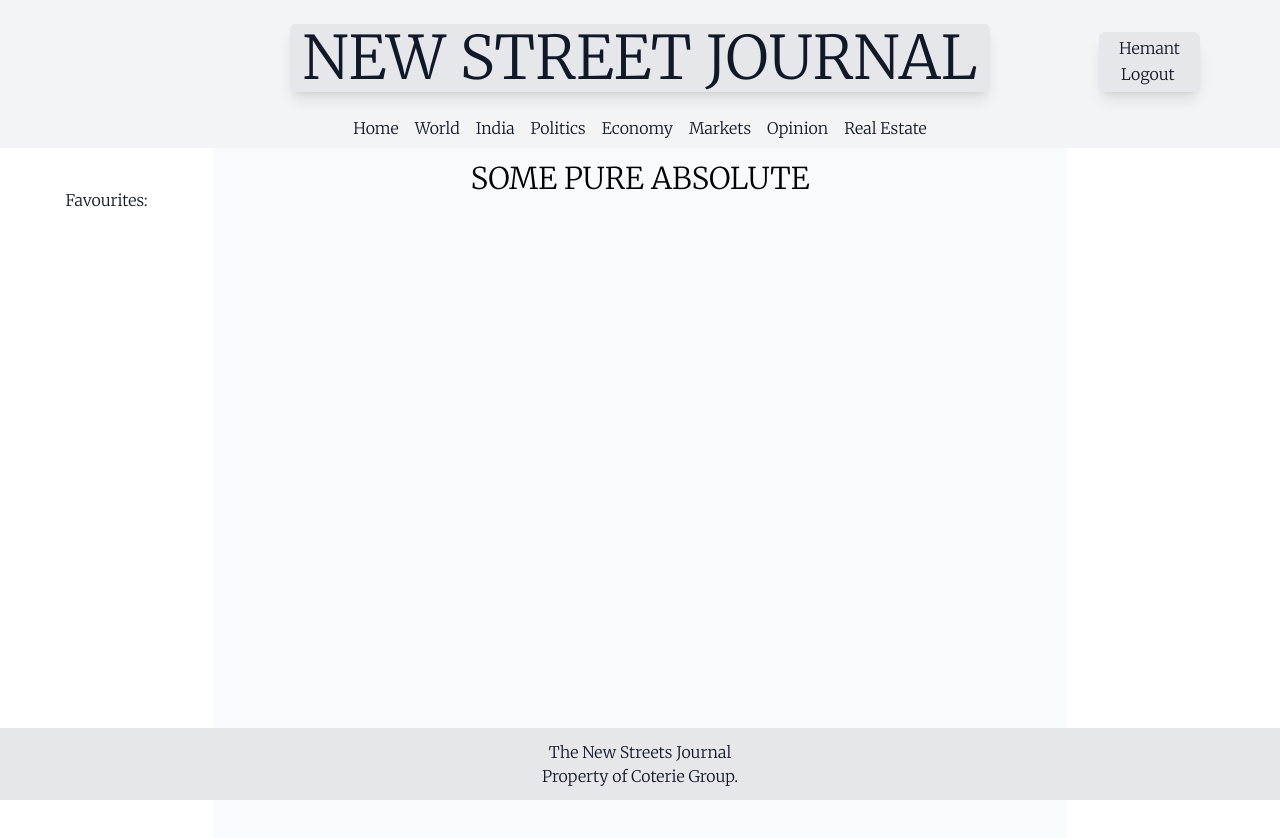
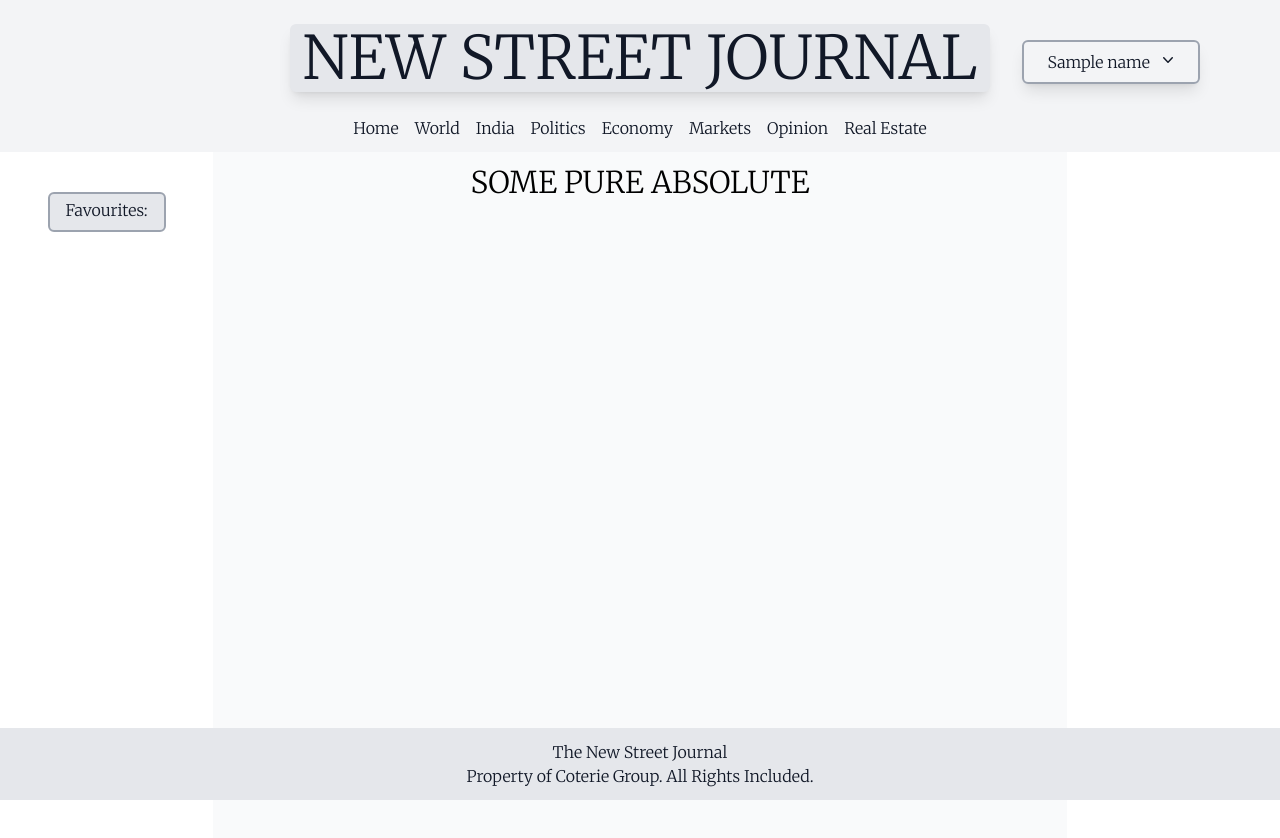
Before and after one commit to hemantsharma1498/comparator, a React (Create React App) app in the folder client/: page / in a window 1280 px wide. Shown: the top 838 px of the page. Built offline with nearby package versions, Linux system fonts and the light colour scheme.

Commit message:
finished home page

```diff
--- a/client/package.json
+++ b/client/package.json
@@ -3,9 +3,12 @@
   "version": "0.1.0",
   "private": true,
   "dependencies": {
+    "@headlessui/react": "^1.6.6",
+    "@heroicons/react": "^2.0.8",
     "@testing-library/jest-dom": "^5.16.5",
     "@testing-library/react": "^13.3.0",
     "@testing-library/user-event": "^13.5.0",
+    "heroicons": "^2.0.8",
     "react": "^18.2.0",
     "react-dom": "^18.2.0",
     "react-scripts": "5.0.1",
--- a/client/src/App.js
+++ b/client/src/App.js
@@ -1,4 +1,3 @@
-
 import Header from './components/Header/Header';
 import Feed from './components/Feed/Feed';
 import Footer from './components/Footer/Footer';
@@ -7,7 +6,7 @@ import Footer from './components/Footer/Footer';
 function App() {
   return (
     <div className="App">
-      <Header name="Hemant"/>
+      <Header name="Sample name"/>
       <Feed/>
       <Footer/>
     </div>
--- a/client/src/components/Feed/Feed.js
+++ b/client/src/components/Feed/Feed.js
@@ -5,7 +5,7 @@ function Feed() {
     <section className="flex justify-center h-[788px] w-full">
       {/* FAVOURITE TOPICS */}
       <div className="flex justify-center w-1/6 pt-10">
-        <p className="text-black">
+        <p className="text-black h-10 bg-lmgray px-4 pt-1 border-2 border-gray rounded-md">
           Favourites:
         </p>
       </div>
--- a/client/src/components/Footer/Footer.js
+++ b/client/src/components/Footer/Footer.js
@@ -4,10 +4,10 @@ function Footer(props) {
   return (
     <section className="text-black bg-lmgray fixed bottom-0 inset-x-0 p-3">
         <h1 className="flex justify-center">
-            The New Streets Journal
+            The New Street Journal
         </h1>
         <p className="flex justify-center">
-            Property of Coterie Group.
+            Property of Coterie Group. All Rights Included.
         </p>
         {/* <div className='Right-material'>
             <p id='user-name'>{props.name}</p>
--- a/client/src/components/Header/Header.js
+++ b/client/src/components/Header/Header.js
@@ -1,5 +1,7 @@
 import React from 'react'
-
+import { Menu, Transition } from '@headlessui/react'
+import { ChevronDownIcon } from '@heroicons/react/20/solid'
+import { Fragment } from 'react'
 function Header(props) {
   return (
     <section className="text-black bg-lgray">
@@ -9,39 +11,57 @@ function Header(props) {
           <h1 className="text-6xl px-3 rounded-md shadow-lg py-1 bg-lmgray">
               NEW STREET JOURNAL
           </h1>
-          <div className="absolute right-20 mt-2 px-5 rounded-md shadow-lg py-1 bg-lmgray" >
-              <p>{props.name}</p>
-              <button className="border-2 border-solid border-lmgray rounded-md ">Logout</button>
+          <div className="fixed block right-20 mt-2 rounded-md border-2 border-gray shadow-lg py-1 hover:bg-lmgray transition-all ease-in-out delay-75" >
+
+            <HomeMenu name={props.name}/>
+
           </div>
 
         </div>
 
 
         {/* NAVBAR */}
-        <nav className="flex justify-center pb-2 ">
+        <nav className="flex justify-center pb-3">
           <div className="px-2 hover:bg-lmgray transition-all ease-in-out delay-75">
+            <a href="/content/home">
               Home
+              </a>
+
           </div>
           <div className="px-2 hover:bg-lmgray transition-all ease-in-out delay-75">
+            <a href="/content-home">
               World
+              </a>
           </div>
           <div className="px-2 hover:bg-lmgray transition-all ease-in-out delay-75">
+            <a href="/content-home">
               India
+              </a>
           </div>
           <div className="px-2 hover:bg-lmgray transition-all ease-in-out delay-75">
+            <a href="/content-home">
               Politics
+              </a>
           </div>
           <div className="px-2 hover:bg-lmgray transition-all ease-in-out delay-75">
+            <a href="/content-home">
               Economy
+              </a>
           </div>
           <div className="px-2 hover:bg-lmgray transition-all ease-in-out delay-75">
+            <a href="/content-home">
               Markets
+              </a>
           </div>
           <div className="px-2 hover:bg-lmgray transition-all ease-in-out delay-75">
+            <a href="/content-home">
               Opinion
+              </a>
           </div>
           <div className="px-2 hover:bg-lmgray transition-all ease-in-out delay-75">
+            <a href="/content-home">
               Real Estate
+              </a>
           </div>
 
       </nav>
@@ -51,6 +71,67 @@ function Header(props) {
   )
 }
 
+function classNames(...classes) {
+  return classes.filter(Boolean).join(' ')
+}
+
+function HomeMenu(props){
+  return(
+    <Menu as="div" className="relative inline-block text-left">
+                <div>
+                  <Menu.Button className="inline-flex w-full justify-center py-1 px-6">
+                    {props.name}
+                    <ChevronDownIcon className="-mr-1 ml-2 h-5 w-5" aria-hidden="true" />
+                  </Menu.Button>
+                </div>
+
+                <Transition
+                  as={Fragment}
+                  enter="transition ease-out duration-100"
+                  enterFrom="transform opacity-0 scale-95"
+                  enterTo="transform opacity-100 scale-100"
+                  leave="transition ease-in duration-75"
+                  leaveFrom="transform opacity-100 scale-100"
+                  leaveTo="transform opacity-0 scale-95"
+                >
+                  <Menu.Items className="absolute right-0 mt-2 w-44 rounded-md bg-white shadow-lg focus:outline-none">
+                    <div className="py-1">
+                      <Menu.Item>
+                        {({ active }) => (
+                          <a
+                            href="/acount-settings"
+                            className={classNames(
+                              active ? 'bg-gray-100 text-gray-900' : 'text-gray-700',
+                              'block px-4 py-2 text-sm'
+                            )}
+                          >
+                            Account settings
+                          </a>
+                        )}
+                      </Menu.Item>
+                      <form method="POST" action="#">
+                        <Menu.Item>
+                          {({ active }) => (
+                            <button
+                              type="submit"
+                              className={classNames(
+                                active ? 'bg-gray-100 text-gray-900' : 'text-gray-700',
+                                'block w-full px-4 py-2 text-left text-sm'
+                              )}
+                            >
+                              Sign out
+                            </button>
+                          )}
+                        </Menu.Item>
+                      </form>
+                    </div>
+                  </Menu.Items>
+                </Transition>
+              </Menu>
+  );
+}
+
+
 Header.defaultProps={
     title: 'News Feed'
 }
```
Also changed, not shown: 1 other file (tests, documents, lock files or other folders). Lines whose indentation alone changed are shown as unchanged.
